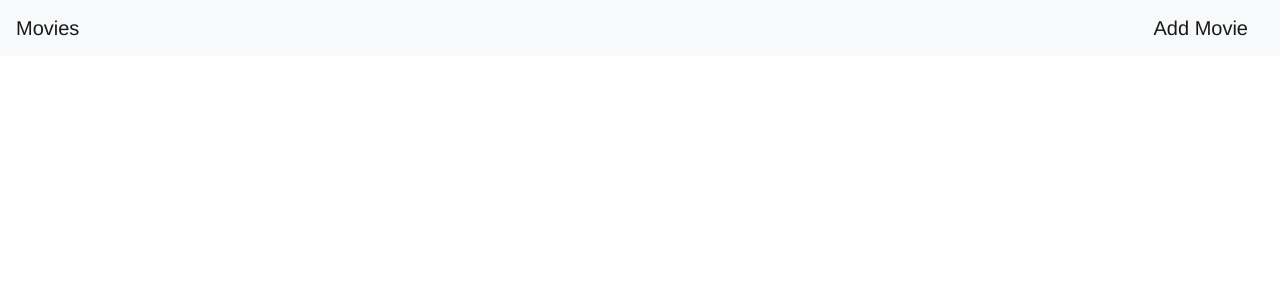
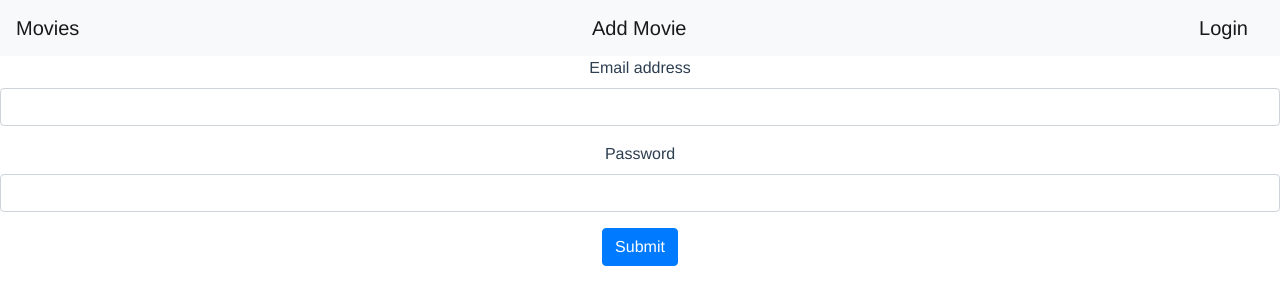
Before and after one commit to MladenGukic/movies-app, a Vue app: page /login in a window 1280 px wide. Shown: the top 304 px of the page. Built offline with nearby package versions, Linux system fonts and the light colour scheme.

Commit message:
in the forms shown validation messages from the server if the user has not entered good information

```diff
--- a/src/App.vue
+++ b/src/App.vue
@@ -3,6 +3,8 @@
     <nav class="navbar navbar-light bg-light">
   <router-link class="navbar-brand" to="/movies">  Movies </router-link>
   <router-link class="navbar-brand" to="/add">  Add Movie </router-link>
+  <router-link class="navbar-brand" v-if="!isAuthenticated" to="/login">  Login </router-link>
+  <button class="btn btn-secondary" v-else @click="logout">Logout</button>
 </nav>
   <router-view/>
   </div>
@@ -10,7 +12,22 @@
 
 <script>
 export default {
+  computed: {
+    isAuthenticated() {
+      if(localStorage.getItem('token')) {
+        return true
+      } else {
+        return false
+      }
+    }
+  },
 
+  methods: {
+    logout() {
+      localStorage.setItem('token', '')
+      this.$router.push('/login')
+    }
+  }
 }
 </script>
 
--- a/src/components/AddMovie.vue
+++ b/src/components/AddMovie.vue
@@ -1,21 +1,38 @@
 <template>
+    <div>
     <form @submit.prevent="addMovie">
     <div class="form-group">
         <label>Title</label>
             <input type="text" class="form-control"  placeholder="Title" v-model="movieForm.title">
+            <div class="alert alert-danger" v-if="errors.title">
+            <strong>{{errors.title[0]}}</strong>
+            </div>
         <label>Director</label>
             <input type="text" class="form-control"  placeholder="Director" v-model="movieForm.director">
+            <div class="alert alert-danger" v-if="errors.director">
+            <strong>{{errors.director[0]}}</strong>
+            </div>
         <label>Image URL</label>
             <input type="text" class="form-control"  placeholder="Image URL" v-model="movieForm.imageUrl">
+            <div class="alert alert-danger" v-if="errors.imageUrl">
+            <strong>{{errors.imageUrl[0]}}</strong>
+            </div>
         <label>Duration</label>
             <input type="number" class="form-control"  placeholder="Duration(min)" v-model="movieForm.duration">
+            <div class="alert alert-danger" v-if="errors.duration">
+            <strong>{{errors.duration[0]}}</strong>
+            </div>
         <label>Release Date</label>
         <input type="text" class="form-control"  placeholder="Release Date(dd-mm-yy)" v-model="movieForm.releaseDate">
+        <div class="alert alert-danger" v-if="errors.releaseDate">
+            <strong>{{errors.releaseDate[0]}}</strong>
+            </div>
         <label>Genre</label>
         <input type="text" class="form-control"  placeholder="Genre" v-model="movieForm.genre">
         <button type="submit" class="btn btn-primary"> Submit </button>
     </div>
     </form>
+    </div>
 </template>
 
 <script>
@@ -23,7 +40,8 @@ import { movieService} from '../services/movies-service'
 export default {
     data() {
         return {
-            movieForm: {title: "", director: "", imageUrl: "", duration: 0, releaseDate: "", genre: ""}
+            movieForm: {title: "", director: "", imageUrl: "", duration: 0, releaseDate: "", genre: ""},
+            errors: {}
         }
     },
 
@@ -31,6 +49,7 @@ export default {
         addMovie() {
             movieService.add(this.movieForm)
             .then(() => this.$router.push("/movies"))
+            .catch(error => this.errors = error.response.data.errors)
         }
     }
 }
--- /dev/null
+++ b/src/components/AppLogin.vue
@@ -0,0 +1,41 @@
+<template>
+  <form @submit.prevent="login">
+    <div class="alert alert-danger" v-if="error">
+      <strong> {{error}} </strong>
+    </div>
+  <div class="form-group">
+    <label >Email address</label>
+    <input type="email" class="form-control" v-model="credentials.email" >
+  </div>
+  <div class="form-group">
+    <label>Password</label>
+    <input type="password" class="form-control" v-model="credentials.password">
+  </div>
+  <button type="submit" class="btn btn-primary">Submit</button>
+</form>
+</template>
+
+<script>
+import { authService } from '../services/AuthService'
+export default {
+    data() {
+        return {
+            credentials: {email: '', password: ''},
+            error: ''
+        }
+    },
+
+    methods: {
+        login() {
+            authService.login(this.credentials)
+            .then(r => {localStorage.setItem('token', r.data.token)})
+            .then(() => this.$router.push('/movies'))
+            .catch(error => this.error = error.response.data.error)
+        }
+    }
+}
+</script>
+
+<style>
+
+</style>
--- a/src/main.js
+++ b/src/main.js
@@ -3,6 +3,7 @@ import VueRouter from 'vue-router'
 import App from './App.vue'
 import AppMovies from './components/AppMovies'
 import AddMovie from './components/AddMovie'
+import AppLogin from './components/AppLogin'
 
 Vue.use(VueRouter)
 
@@ -11,13 +12,24 @@ Vue.config.productionTip = false
 const routes = [
   {name: 'index', path: '/', redirect: 'movies'},
   {name: 'movies', path: '/movies', component: AppMovies},
-  {name: 'add', path: '/add', component: AddMovie}
+  {name: 'add', path: '/add', component: AddMovie},
+  {name: 'login', path: '/login', component: AppLogin},
 ]
-
 const router = new VueRouter({
   routes,
   mode: 'history'
 })
+
+router.beforeEach((to, from, next) => {
+  if(localStorage.getItem('token')) {
+    next()
+  } else if(!localStorage.getItem('token') && to.name === 'login') {
+    next ()
+  } else {
+    next('/login')
+  }
+})
+
 new Vue({
   router,
   render: h => h(App),
--- /dev/null
+++ b/src/services/AuthService.js
@@ -0,0 +1,17 @@
+import axios from 'axios';
+
+export default class AuthService {
+    constructor() {
+        axios.defaults.baseURL = 'http://localhost:8000/api/'
+    }
+
+    login(credentials) {
+        return axios.post("login", credentials)
+    }
+
+    register(user) {
+        return axios.post("register", user)
+    }
+}
+
+export const  authService = new AuthService()
--- a/src/services/movies-service.js
+++ b/src/services/movies-service.js
@@ -4,11 +4,16 @@ export default class MovieService {
     constructor() {
         axios.defaults.baseURL = 'http://localhost:8000/api/'
 
-        axios.interceptors.response.use(function (response) {
-            return response;
-          }, function (error) {
-            return Promise.reject(error);
-          });
+        axios.defaults.headers.common = {
+            'Authorization':`Bearer ${localStorage.getItem('token')}`,
+             accept: 'application/json'
+        }
+
+        // axios.interceptors.response.use(function (response) {
+        //     return response;
+        //   }, function (error) {
+        //     return Promise.reject(error);
+        //   });
     }
 
     getAll(title) {
```
